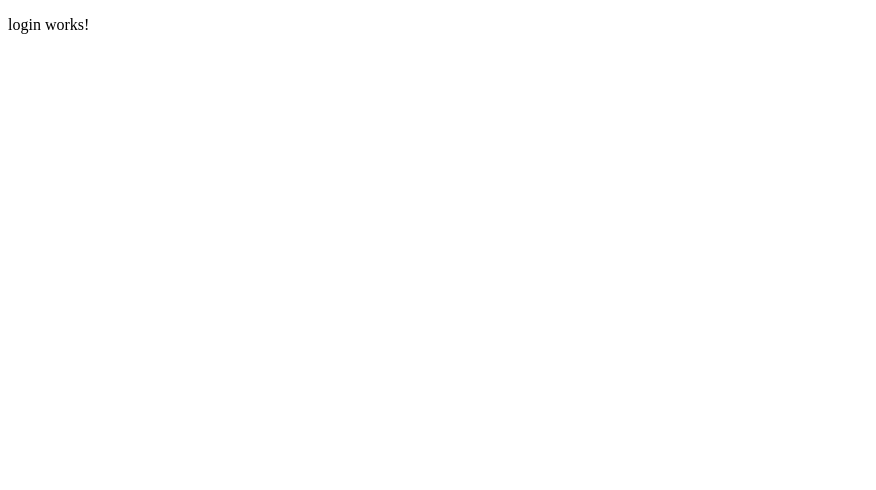
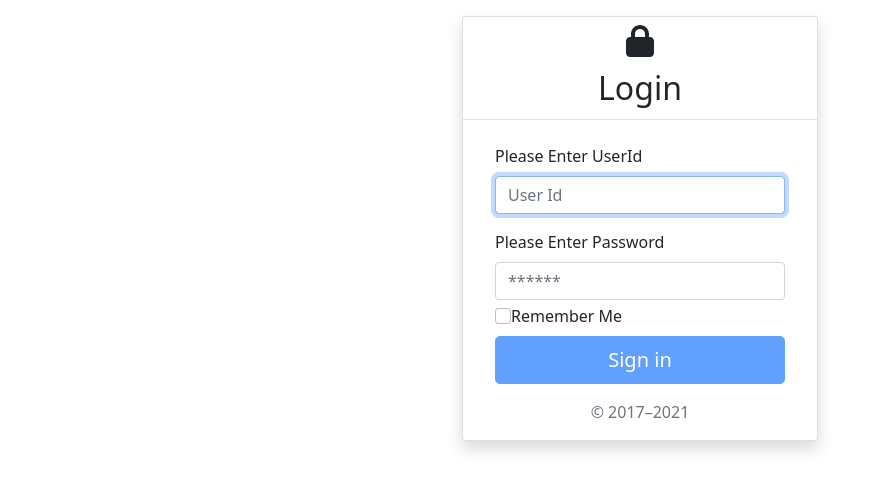
Before and after one commit to surevasudevareddy/skill-tracker-ui, an Angular app: page /login in a window 1280 px wide. Shown: the top 490 px of the page, without its empty margins (0-876 px from the left). Built offline with nearby package versions, Linux system fonts and the light colour scheme.

Commit message:
added login page

```diff
--- a/angular.json
+++ b/angular.json
@@ -102,7 +102,8 @@
               "src/assets"
             ],
             "styles": [
-              "src/styles.scss"
+              "src/styles.scss",
+              "../node_modules/bootstrap/dist/css/bootstrap.css"
             ],
             "scripts": []
           }
--- a/package.json
+++ b/package.json
@@ -18,6 +18,11 @@
     "@angular/platform-browser": "~13.0.0-next.0",
     "@angular/platform-browser-dynamic": "~13.0.0-next.0",
     "@angular/router": "~13.0.0-next.0",
+    "@fortawesome/angular-fontawesome": "^0.10.2",
+    "@fortawesome/fontawesome-svg-core": "^6.1.0",
+    "@fortawesome/free-solid-svg-icons": "^6.1.0",
+    "@popperjs/core": "^2.11.5",
+    "bootstrap": "^5.1.3",
     "rxjs": "~7.4.0",
     "tslib": "^2.3.0",
     "zone.js": "~0.11.4"
--- a/src/app/components/login/login.component.html
+++ b/src/app/components/login/login.component.html
@@ -1 +1,43 @@
-<p>login works!</p>
+<!-- Login Form -->
+<div class="container">
+    <div class="row justify-content-center mt-3">
+        <div class="col-lg-4 col-md-8 col-sm-8">
+            <div class="card shadow">
+                <div class="card-title text-center border-bottom" >
+                    <fa-icon [icon]="faLock" class="fa-2x mb-0"></fa-icon>
+                    <h2 class="p-1 mt-0">Login</h2>
+                </div>
+                <div class="card-body mx-3">
+                    <form [formGroup]="loginForm" (ngSubmit)="formSubmit()" novalidate>
+                        <div class="mb3">
+                            <label for="userId" class="form-label">Please Enter UserId</label>
+                            <input type="text" id="userId" formControlName="userId" class="form-control" [ngClass]="{ 'is-invalid': (f['userId'].dirty || f['userId'].touched) && f['userId'].errors}" placeholder="User Id" required autofocus autocomplete="off">
+                              <div *ngIf="f['userId'].errors?.['required']" class="mt-1 invalid-feedback">
+                                <small> Please Enter a UserIdId.</small>
+                              </div>
+                              <div *ngIf="f['userId'].hasError('maxlength')" class="mt-1 invalid-feedback">
+                                <small> UserId should not be more than 50 char.</small>
+                              </div>
+                        </div>
+                        <div class="mb4 mt-3">
+                            <label for="password" class="form-label">Please Enter Password</label>
+                            <input type="text" id="password" formControlName="password" class="form-control" [ngClass]="{ 'is-invalid': (f['password'].dirty || f['password'].touched) && f['password'].errors}" placeholder="******" required autocomplete="off">
+                            <div *ngIf="f['password'].hasError('required')" class="mt-1 invalid-feedback">
+                                <small> Please Enter a password.</small>
+                              </div>
+                        </div>
+                        <div class="md-4 mt-1">
+                            <input type="checkbox" class="form-check-input" id="Remember">
+                            <label for="Remember" class="form-label">Remember Me</label>
+                        </div>
+                        <div class="d-grid">
+                            <button class="w-100 btn btn-lg btn-primary" [disabled]="f['userId'].hasError('required') || f['userId'].hasError('maxlength') || f['password'].hasError('required')" type="submit">Sign in</button>
+                        </div>
+                    </form>
+                </div>
+                <p class="text-muted text-center">&copy; 2017–2021</p>
+            </div>
+
+        </div>
+    </div>
+</div>
--- a/src/app/components/login/login.component.scss
+++ b/src/app/components/login/login.component.scss
@@ -0,0 +1,53 @@
+html,
+body {
+  height: 100%;
+}
+
+body {
+  display: flex;
+  align-items: center;
+  padding-top: 40px;
+  padding-bottom: 40px;
+  background-color: #f5f5f5;
+}
+
+.form-signin {
+  width: 100%;
+  max-width: 330px;
+  padding: 15px;
+  margin: auto;
+}
+
+.form-signin .checkbox {
+  font-weight: 400;
+}
+
+.form-signin .form-floating:focus-within {
+  z-index: 2;
+}
+
+.form-signin input[type="email"] {
+  margin-bottom: -1px;
+  border-bottom-right-radius: 0;
+  border-bottom-left-radius: 0;
+}
+
+.form-signin input[type="password"] {
+  margin-bottom: 10px;
+  border-top-left-radius: 0;
+  border-top-right-radius: 0;
+}
+
+    .bd-placeholder-img {
+        font-size: 1.125rem;
+        text-anchor: middle;
+        -webkit-user-select: none;
+        -moz-user-select: none;
+        user-select: none;
+      }
+
+      @media (min-width: 768px) {
+        .bd-placeholder-img-lg {
+          font-size: 3.5rem;
+        }
+      }
--- a/src/app/components/login/login.component.ts
+++ b/src/app/components/login/login.component.ts
@@ -1,4 +1,7 @@
 import { Component, OnInit } from '@angular/core';
+import { FormControl, FormGroup, Validators } from '@angular/forms';
+import { Router } from '@angular/router';
+import { faLock } from '@fortawesome/free-solid-svg-icons';
 
 @Component({
   selector: 'app-login',
@@ -6,10 +9,18 @@ import { Component, OnInit } from '@angular/core';
   styleUrls: ['./login.component.scss']
 })
 export class LoginComponent implements OnInit {
-
-  constructor() { }
+  faLock = faLock;
+  loginForm = new FormGroup({
+    userId: new FormControl('',[Validators.required,Validators.maxLength(50)]),
+    password: new FormControl('',[Validators.required]),
+  })
+  constructor(private router: Router) { }
 
   ngOnInit(): void {
   }
-
+  formSubmit(): void{
+    console.log(this.loginForm.value)
+    this.router.navigate(['/user']);
+  }
+  get f(){ return this.loginForm.controls;}
 }
--- a/src/index.html
+++ b/src/index.html
@@ -2,6 +2,8 @@
 <html lang="en">
 <head>
   <meta charset="utf-8">
+  <!-- Bootstrap CSS -->
+  <link href="https://cdn.jsdelivr.net/npm/bootstrap@5.0.2/dist/css/bootstrap.min.css" rel="stylesheet" integrity="sha384-EVSTQN3/azprG1Anm3QDgpJLIm9Nao0Yz1ztcQTwFspd3yD65VohhpuuCOmLASjC" crossorigin="anonymous">
   <title>SkillTrackerUi</title>
   <base href="/">
   <meta name="viewport" content="width=device-width, initial-scale=1">
@@ -9,5 +11,7 @@
 </head>
 <body>
   <app-root></app-root>
+  <!-- Option 1: Bootstrap Bundle with Popper -->
+  <script src="https://cdn.jsdelivr.net/npm/bootstrap@5.0.2/dist/js/bootstrap.bundle.min.js" integrity="sha384-MrcW6ZMFYlzcLA8Nl+NtUVF0sA7MsXsP1UyJoMp4YLEuNSfAP+JcXn/tWtIaxVXM" crossorigin="anonymous"></script>
 </body>
 </html>
--- a/src/styles.scss
+++ b/src/styles.scss
@@ -1 +1,4 @@
 /* You can add global styles to this file, and also import other style files */
+
+/* Importing Bootstrap SCSS file. */
+@import 'bootstrap/scss/bootstrap';
```
Also changed, not shown: src/app/app.module.ts (+6 -1 lines), 1 other file (tests, documents, lock files or other folders).
